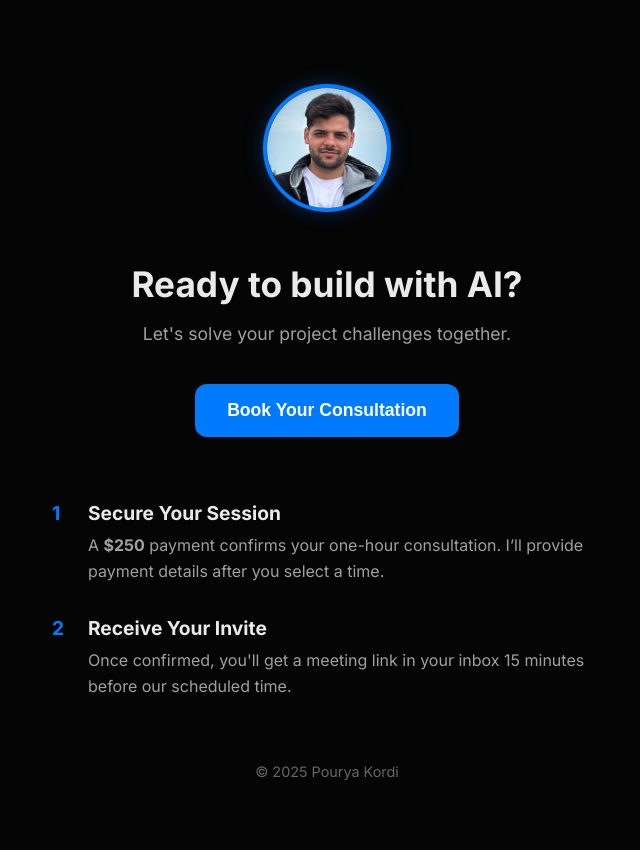
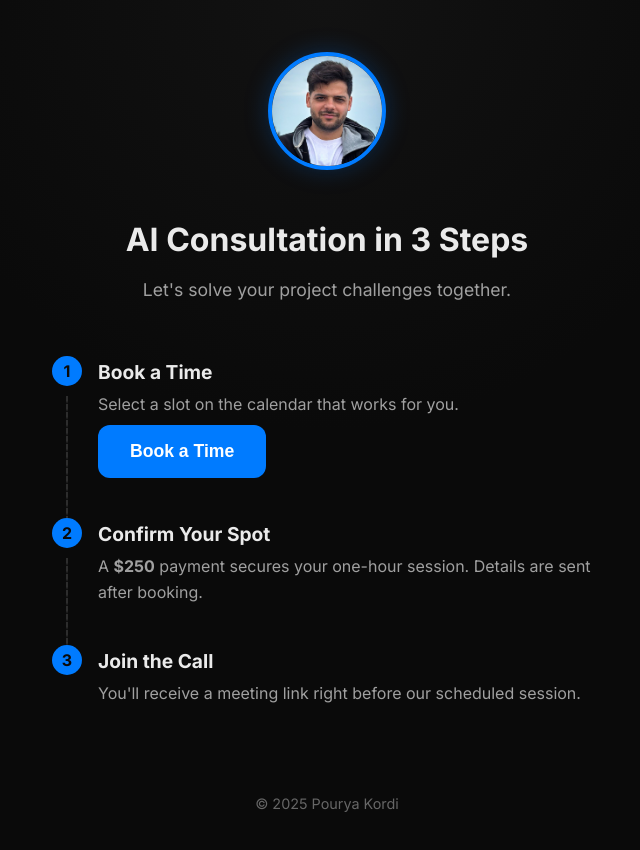
Before and after one commit to Pouryakordi/meeting, a plain HTML site: page index.html in a window 1280 px wide. Shown: the whole page, without its empty margins (313-953 px from the left). Drawn offline with Linux system fonts and the light colour scheme; a script that the page names is missing.

Commit message:
Update index.html

```diff
--- a/index.html
+++ b/index.html
@@ -9,17 +9,18 @@
     <link href="https://fonts.googleapis.com/css2?family=Inter:wght@400;600;700&display=swap" rel="stylesheet">
     <style>
         :root {
-            --background-color: #050505;
+            --background-color: #0A0A0A;
             --primary-accent-color: #007BFF;
             --text-color: #EAEAEA;
             --secondary-text-color: #A0A0A0;
-            --card-background-color: #121212;
             --border-color: #2D2D2D;
         }
 
         body {
             font-family: 'Inter', -apple-system, BlinkMacSystemFont, "Segoe UI", Roboto, "Helvetica Neue", Arial, sans-serif;
             background-color: var(--background-color);
+            /* Added subtle radial gradient for depth */
+            background-image: radial-gradient(circle at top, rgba(20, 20, 20, 0.8), transparent 40%);
             color: var(--text-color);
             margin: 0;
             padding: 2rem 1rem;
@@ -36,26 +37,26 @@
         }
 
         .profile {
-            width: 120px;
-            height: 120px;
+            width: 110px;
+            height: 110px;
             border-radius: 50%;
             object-fit: cover;
             margin-bottom: 1.5rem;
             border: 4px solid var(--primary-accent-color);
-            box-shadow: 0 0 20px rgba(0, 123, 255, 0.3);
+            box-shadow: 0 0 25px rgba(0, 123, 255, 0.25);
         }
 
         h1 {
-            font-size: 2.2rem;
+            font-size: 2rem;
             font-weight: 700;
-            margin-bottom: 1rem;
-            line-height: 1.2;
+            margin-bottom: 0.75rem;
+            line-height: 1.3;
         }
 
         .subtitle {
             font-size: 1.1rem;
             color: var(--secondary-text-color);
-            margin-bottom: 2.5rem;
+            margin-bottom: 3.5rem;
         }
 
         .btn {
@@ -70,35 +71,57 @@
             transition: transform 0.2s ease, background-color 0.2s ease;
             border: none;
             cursor: pointer;
+            margin-top: 0.5rem;
         }
 
         .btn:hover {
-            background-color: #0056b3;
+            background-color: #006ADC;
             transform: translateY(-3px);
         }
 
         .process {
-            margin-top: 4rem;
             text-align: left;
         }
 
         .step {
             display: flex;
             align-items: flex-start;
-            margin-bottom: 2rem;
+            position: relative;
+            padding-bottom: 2.5rem;
         }
 
+        /* Dashed connector line */
+        .step:not(:last-child)::before {
+            content: '';
+            position: absolute;
+            left: 14px;
+            top: 40px;
+            bottom: -10px;
+            width: 2px;
+            background: linear-gradient(to bottom, var(--border-color) 60%, transparent 100%);
+            background-size: 2px 8px;
+        }
+
+
         .step-number {
-            font-size: 1.2rem;
+            font-size: 1rem;
             font-weight: 700;
-            color: var(--primary-accent-color);
+            color: var(--background-color);
+            background-color: var(--primary-accent-color);
+            border-radius: 50%;
+            width: 30px;
+            height: 30px;
+            display: flex;
+            align-items: center;
+            justify-content: center;
             margin-right: 1rem;
-            min-width: 20px;
+            flex-shrink: 0;
+            z-index: 1;
         }
 
         .step-content h2 {
             font-size: 1.2rem;
-            margin: 0 0 0.5rem 0;
+            margin: 0.25rem 0 0.5rem 0;
             color: var(--text-color);
         }
 
@@ -110,7 +133,7 @@
         }
 
         footer {
-            margin-top: 4rem;
+            margin-top: 3rem;
             color: #666;
             font-size: 0.9rem;
         }
@@ -120,24 +143,31 @@
     <div class="container">
         <header>
             <img src="Profile.jpg" alt="Pourya Kordi" class="profile" />
-            <h1>Ready to build with AI?</h1>
+            <h1>AI Consultation in 3 Steps</h1>
             <p class="subtitle">Let's solve your project challenges together.</p>
-            <button class="btn" data-cal-link="pourya/45min">Book Your Consultation</button>
         </header>
 
         <main class="process">
             <div class="step">
                 <div class="step-number">1</div>
                 <div class="step-content">
-                    <h2>Secure Your Session</h2>
-                    <p>A <strong>$250</strong> payment confirms your one-hour consultation. I’ll provide payment details after you select a time.</p>
+                    <h2>Book a Time</h2>
+                    <p>Select a slot on the calendar that works for you.</p>
+                    <button class="btn" data-cal-link="pourya/45min">Book a Time</button>
                 </div>
             </div>
             <div class="step">
                 <div class="step-number">2</div>
                 <div class="step-content">
-                    <h2>Receive Your Invite</h2>
-                    <p>Once confirmed, you'll get a meeting link in your inbox 15 minutes before our scheduled time.</p>
+                    <h2>Confirm Your Spot</h2>
+                    <p>A <strong>$250</strong> payment secures your one-hour session. Details are sent after booking.</p>
+                </div>
+            </div>
+            <div class="step">
+                <div class="step-number">3</div>
+                <div class="step-content">
+                    <h2>Join the Call</h2>
+                    <p>You'll receive a meeting link right before our scheduled session.</p>
                 </div>
             </div>
         </main>
```
